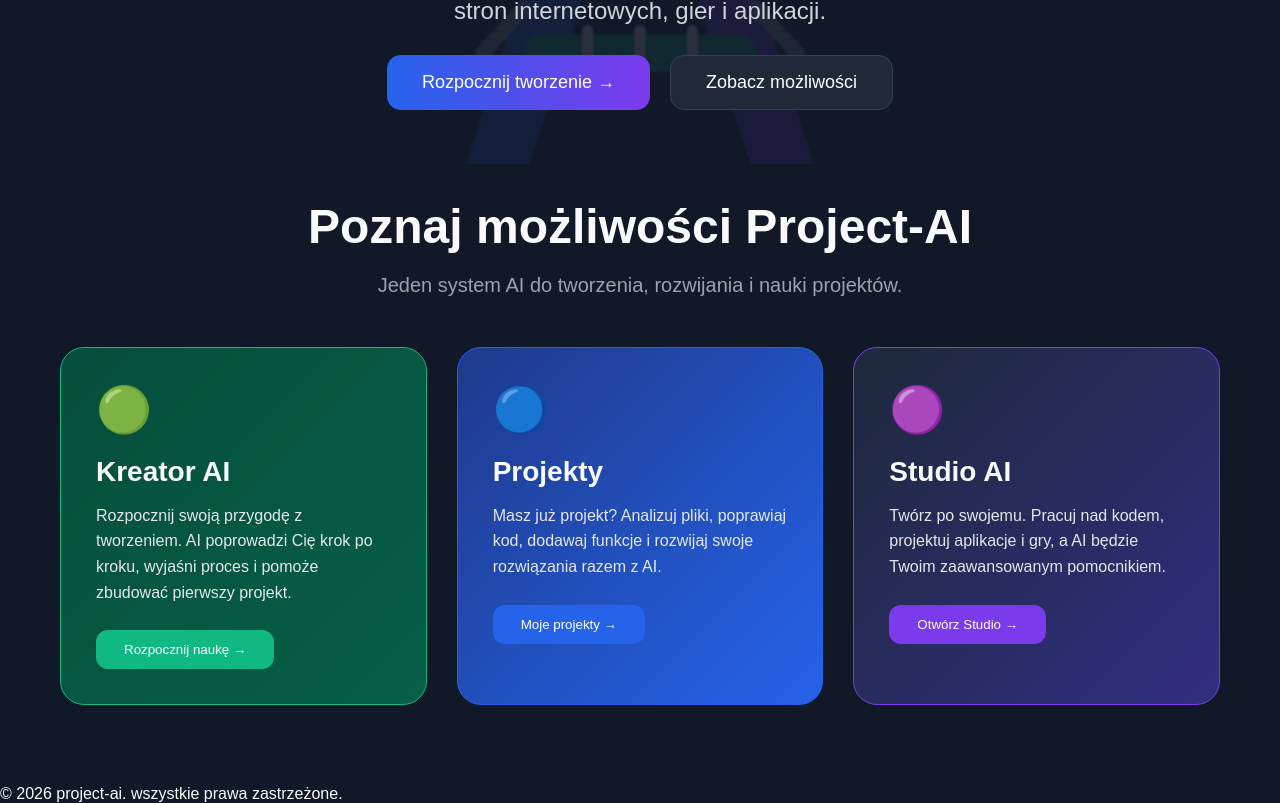
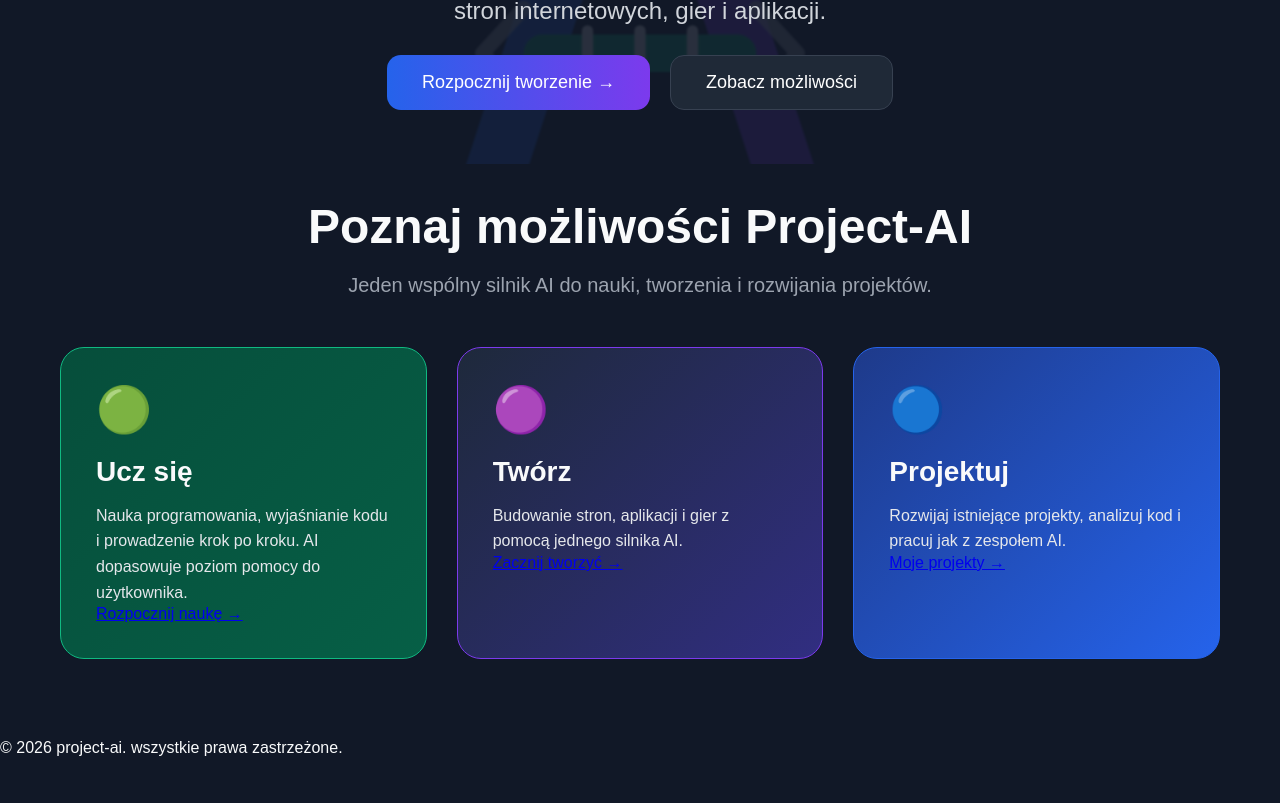
Before and after one commit to PrzemoNH/project-ai, a Next.js app: page / in a window 1280 px wide. Shown: the part 920-1723 px from the top of the page. After the commit the page ends 1677 px from the top, so only its background shows below. Built offline with nearby package versions, Linux system fonts and the light colour scheme.

Commit message:
Unify Project-AI modes and connect landing buttons

```diff
--- a/components/features.tsx
+++ b/components/features.tsx
@@ -1,119 +1,48 @@
+import Link from "next/link";
+
 export default function Features() {
   return (
     <section className="features">
-
-      <h2>
-        Poznaj możliwości Project-AI
-      </h2>
-
-
+      <h2>Poznaj możliwości Project-AI</h2>
       <p className="features-subtitle">
-        Jeden system AI do tworzenia,
-        rozwijania i nauki projektów.
+        Jeden wspólny silnik AI do nauki, tworzenia i rozwijania projektów.
       </p>
 
-
-
       <div className="features-grid">
-
-
-        {/* KREATOR AI - UCZ SIĘ */}
-
         <article className="feature-card creator">
-
-          <div className="icon">
-            🟢
-          </div>
-
-
-          <h3>
-            Kreator AI
-          </h3>
-
-
+          <div className="icon">🟢</div>
+          <h3>Ucz się</h3>
           <p>
-            Rozpocznij swoją przygodę z tworzeniem.
-            AI poprowadzi Cię krok po kroku,
-            wyjaśni proces i pomoże zbudować
-            pierwszy projekt.
+            Nauka programowania, wyjaśnianie kodu i prowadzenie krok po kroku.
+            AI dopasowuje poziom pomocy do użytkownika.
           </p>
-
-
-          <button>
+          <Link href="/dashboard?mode=learn" className="card-link">
             Rozpocznij naukę →
-          </button>
-
+          </Link>
         </article>
 
-
-
-
-
-        {/* PROJEKTY - ROZWIJAJ */}
+        <article className="feature-card studio">
+          <div className="icon">🟣</div>
+          <h3>Twórz</h3>
+          <p>
+            Budowanie stron, aplikacji i gier z pomocą jednego silnika AI.
+          </p>
+          <Link href="/dashboard?mode=create" className="card-link">
+            Zacznij tworzyć →
+          </Link>
+        </article>
 
         <article className="feature-card projects">
-
-          <div className="icon">
-            🔵
-          </div>
-
-
-          <h3>
-            Projekty
-          </h3>
-
-
+          <div className="icon">🔵</div>
+          <h3>Projektuj</h3>
           <p>
-            Masz już projekt?
-            Analizuj pliki, poprawiaj kod,
-            dodawaj funkcje i rozwijaj swoje
-            rozwiązania razem z AI.
+            Rozwijaj istniejące projekty, analizuj kod i pracuj jak z zespołem AI.
           </p>
-
-
-          <button>
+          <Link href="/dashboard?mode=design" className="card-link">
             Moje projekty →
-          </button>
-
+          </Link>
         </article>
-
-
-
-
-
-        {/* STUDIO AI - TWÓRZ */}
-
-        <article className="feature-card studio">
-
-          <div className="icon">
-            🟣
-          </div>
-
-
-          <h3>
-            Studio AI
-          </h3>
-
-
-          <p>
-            Twórz po swojemu.
-            Pracuj nad kodem, projektuj
-            aplikacje i gry, a AI będzie
-            Twoim zaawansowanym pomocnikiem.
-          </p>
-
-
-          <button>
-            Otwórz Studio →
-          </button>
-
-        </article>
-
-
-
       </div>
-
-
     </section>
   );
 }
```
